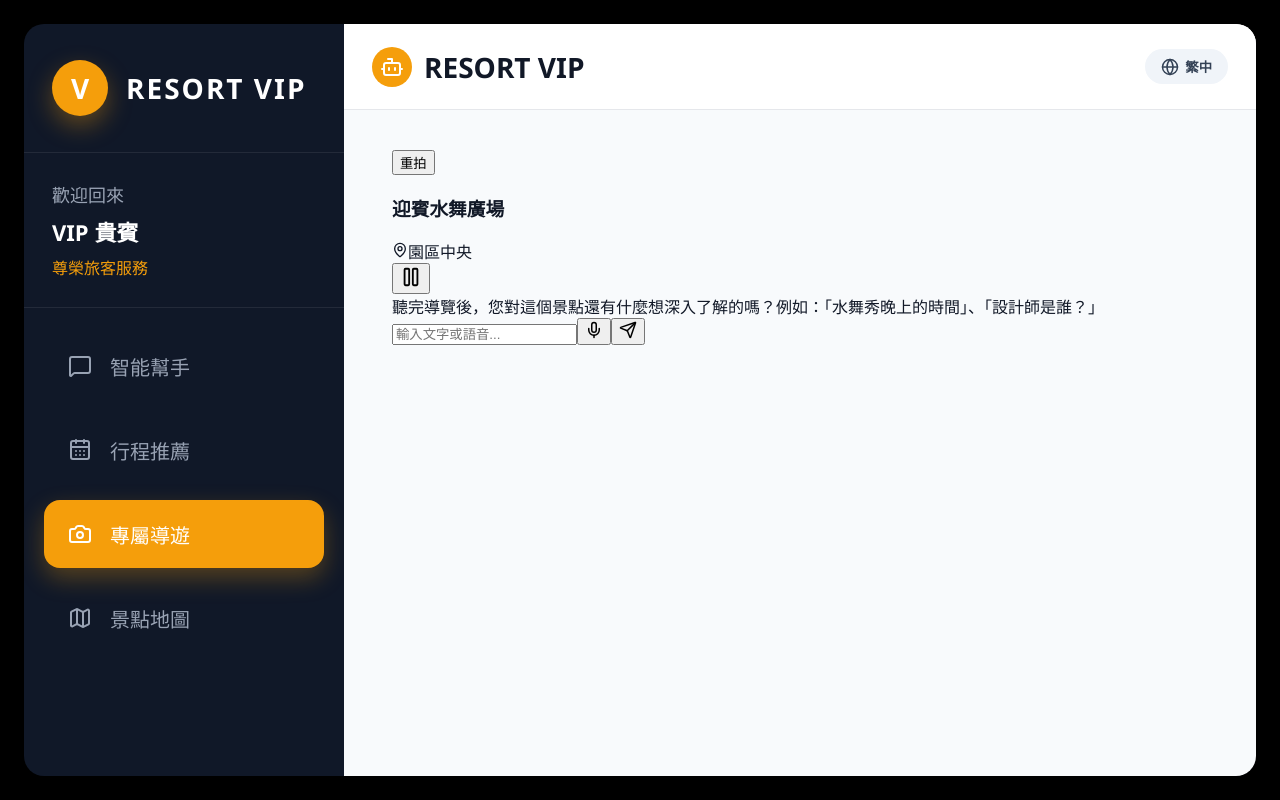
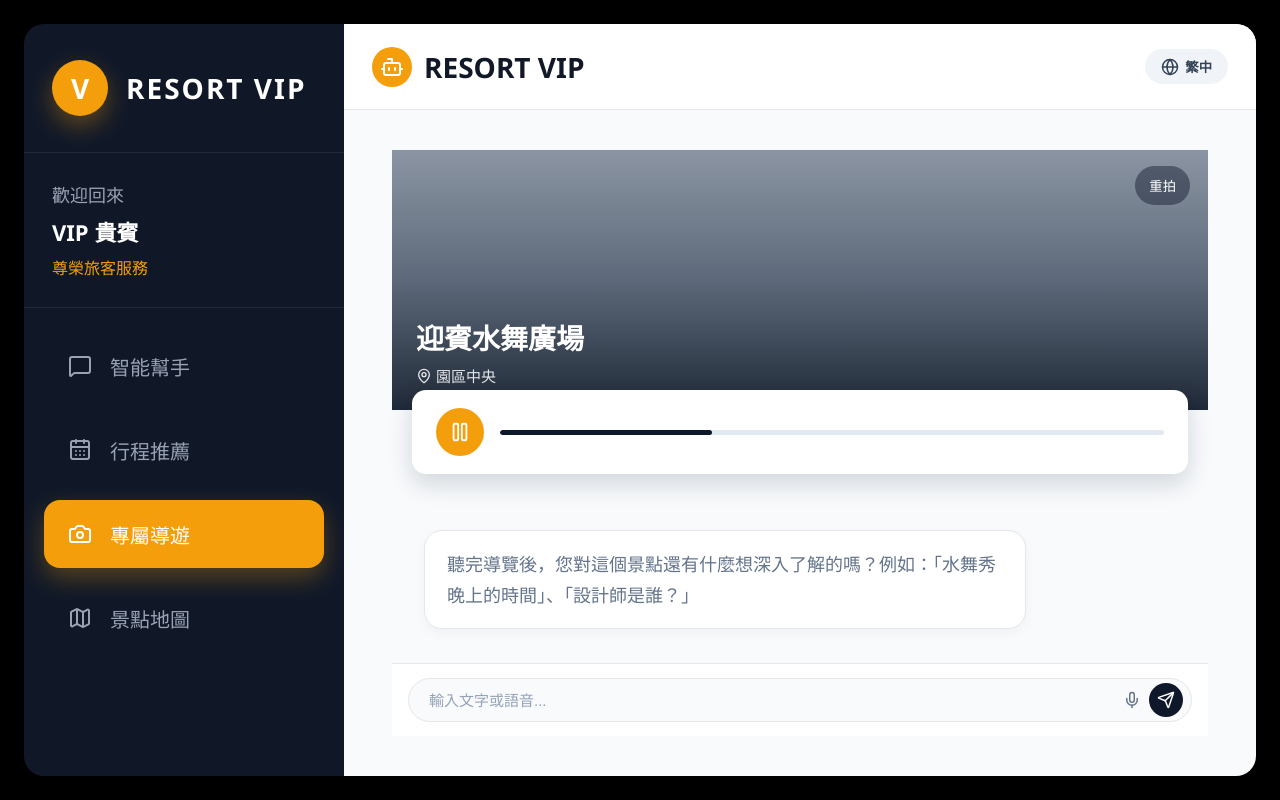
Before and after one commit to bomeiweiwei/resort-vip-web, a React (Vite) app: page /guide/result in a window 1280 px wide. Built offline with nearby package versions, Linux system fonts and the light colour scheme; no server answers; sample sign-in values are in the browser's storage.

Commit message:
modify css

```diff
--- a/src/main.tsx
+++ b/src/main.tsx
@@ -2,6 +2,7 @@ import { StrictMode } from "react";
 import { createRoot } from "react-dom/client";
 import { BrowserRouter } from "react-router-dom";
 import "./index.css";
+import "./styles/guide.css";
 import App from "./App";
 
 createRoot(document.getElementById("root")!).render(
--- /dev/null
+++ b/src/styles/guide.css
@@ -0,0 +1,348 @@
+/* GuidePage */
+
+.guide-page {
+  min-height: calc(100vh - 56px);
+  background: #f8fafc;
+  display: flex;
+  align-items: center;
+  justify-content: center;
+  padding: 40px 24px;
+}
+
+.guide-hero {
+  width: 100%;
+  max-width: 560px;
+  text-align: center;
+  display: flex;
+  flex-direction: column;
+  align-items: center;
+}
+
+.guide-camera-circle {
+  width: 280px;
+  height: 280px;
+  border-radius: 50%;
+  background: #e2e8f0;
+  color: #94a3b8;
+  display: flex;
+  align-items: center;
+  justify-content: center;
+  margin-bottom: 36px;
+}
+
+.guide-hero h1 {
+  margin: 0 0 16px;
+  color: #0f172a;
+  font-size: 32px;
+  font-weight: 800;
+  letter-spacing: 0.03em;
+}
+
+.guide-hero p {
+  margin: 0 0 36px;
+  color: #64748b;
+  font-size: 20px;
+  line-height: 1.7;
+}
+
+.guide-upload-button {
+  border: none;
+  border-radius: 999px;
+  background: #0f172a;
+  color: #ffffff;
+  padding: 18px 36px;
+  font-size: 24px;
+  font-weight: 800;
+  letter-spacing: 0.04em;
+  display: inline-flex;
+  align-items: center;
+  gap: 14px;
+  cursor: pointer;
+  box-shadow: 0 14px 24px rgba(15, 23, 42, 0.2);
+}
+
+.guide-upload-button:hover {
+  background: #111827;
+}
+
+.guide-upload-button:active {
+  transform: translateY(1px);
+}
+
+/* GuideLoadingPage */
+
+.guide-loading-page {
+  min-height: calc(100vh - 56px);
+  background: #0f172a;
+  display: flex;
+  align-items: center;
+  justify-content: center;
+}
+
+.guide-loading-content {
+  display: flex;
+  flex-direction: column;
+  align-items: center;
+  gap: 36px;
+}
+
+.guide-loading-card {
+  width: 280px;
+  height: 280px;
+  border-radius: 28px;
+  background: #1e293b;
+  border: 2px solid rgba(245, 158, 11, 0.75);
+  border-top: 8px solid #f59e0b;
+  color: #475569;
+  display: flex;
+  align-items: center;
+  justify-content: center;
+}
+
+.guide-loading-content p {
+  margin: 0;
+  color: #9ca3af;
+  font-size: 26px;
+  font-weight: 800;
+  letter-spacing: 0.04em;
+}
+
+/* GuideResultPage */
+
+.guide-result-page {
+  min-height: calc(100vh - 56px);
+  background: #f8fafc;
+  display: flex;
+  flex-direction: column;
+}
+
+.guide-result-hero {
+  height: 260px;
+  background: linear-gradient(
+    180deg,
+    #8b95a3 0%,
+    #5f6b7c 48%,
+    #1f2937 100%
+  );
+  position: relative;
+  padding: 0 24px;
+  display: flex;
+  align-items: flex-end;
+}
+
+.guide-restart-button {
+  position: absolute;
+  top: 16px;
+  right: 18px;
+  border: none;
+  border-radius: 999px;
+  background: rgba(15, 23, 42, 0.45);
+  color: #ffffff;
+  padding: 10px 14px;
+  cursor: pointer;
+}
+
+.guide-result-info {
+  color: #ffffff;
+  margin-bottom: 24px;
+}
+
+.guide-result-info h1 {
+  margin: 0 0 8px;
+  font-size: 28px;
+  font-weight: 800;
+}
+
+.guide-result-location {
+  display: flex;
+  align-items: center;
+  gap: 4px;
+  color: #e5e7eb;
+  font-size: 15px;
+}
+
+.guide-audio-card {
+  margin: -20px 20px 32px;
+  min-height: 84px;
+  background: #ffffff;
+  border-radius: 14px;
+  box-shadow: 0 10px 24px rgba(15, 23, 42, 0.16);
+  display: flex;
+  align-items: center;
+  gap: 16px;
+  padding: 18px 24px;
+  position: relative;
+  z-index: 2;
+}
+
+.guide-audio-button {
+  width: 48px;
+  height: 48px;
+  border: none;
+  border-radius: 50%;
+  background: #f59e0b;
+  color: #ffffff;
+  display: flex;
+  align-items: center;
+  justify-content: center;
+  cursor: pointer;
+}
+
+.guide-audio-track {
+  flex: 1;
+  height: 5px;
+  border-radius: 999px;
+  background: #e2e8f0;
+  overflow: hidden;
+}
+
+.guide-audio-progress {
+  width: 32%;
+  height: 100%;
+  background: #0f172a;
+  border-radius: 999px;
+}
+
+.guide-chat-list {
+  flex: 1;
+  padding: 24px 32px 120px;
+  display: flex;
+  flex-direction: column;
+  gap: 20px;
+}
+
+.guide-chat-row {
+  display: flex;
+}
+
+.guide-chat-row-assistant {
+  justify-content: flex-start;
+}
+
+.guide-chat-row-user {
+  justify-content: flex-end;
+}
+
+.guide-chat-bubble {
+  max-width: 80%;
+  background: #ffffff;
+  color: #64748b;
+  border: 1px solid #e5e7eb;
+  border-radius: 18px;
+  padding: 18px 22px;
+  font-size: 18px;
+  line-height: 1.7;
+  box-shadow: 0 4px 12px rgba(15, 23, 42, 0.04);
+}
+
+.guide-chat-row-assistant .guide-chat-bubble {
+  width: 80%;
+  max-width: none;
+}
+
+.guide-chat-row-user .guide-chat-bubble {
+  width: 55%;
+  max-width: none;
+  background: #0f172a;
+  color: #ffffff;
+}
+
+.guide-chat-input-area {
+  position: sticky;
+  bottom: 0;
+  background: #ffffff;
+  border-top: 1px solid #e5e7eb;
+  padding: 14px 16px;
+}
+
+.guide-chat-input-wrap {
+  height: 44px;
+  border: 1px solid #e5e7eb;
+  border-radius: 999px;
+  background: #f8fafc;
+  display: flex;
+  align-items: center;
+  padding: 0 8px 0 18px;
+}
+
+.guide-chat-input-wrap input {
+  flex: 1;
+  border: none;
+  outline: none;
+  background: transparent;
+  color: #0f172a;
+  font-size: 15px;
+}
+
+.guide-chat-input-wrap input::placeholder {
+  color: #94a3b8;
+}
+
+.guide-mic-button,
+.guide-send-button {
+  border: none;
+  background: transparent;
+  color: #64748b;
+  width: 34px;
+  height: 34px;
+  display: flex;
+  align-items: center;
+  justify-content: center;
+  cursor: pointer;
+}
+
+.guide-send-button {
+  border-radius: 50%;
+  background: #0f172a;
+  color: #ffffff;
+}
+
+/* RWD */
+
+@media (max-width: 768px) {
+  .guide-camera-circle {
+    width: 220px;
+    height: 220px;
+  }
+
+  .guide-hero h1 {
+    font-size: 26px;
+  }
+
+  .guide-hero p {
+    font-size: 17px;
+  }
+
+  .guide-upload-button {
+    font-size: 20px;
+    padding: 16px 28px;
+  }
+
+  .guide-loading-card {
+    width: 220px;
+    height: 220px;
+  }
+
+  .guide-result-hero {
+    height: 220px;
+  }
+
+  .guide-audio-card {
+    margin: -20px 16px 24px;
+    padding: 16px;
+  }
+
+  .guide-chat-list {
+    padding: 20px 16px 100px;
+  }
+
+  .guide-chat-row-assistant .guide-chat-bubble,
+  .guide-chat-row-user .guide-chat-bubble {
+    width: auto;
+    max-width: 88%;
+  }
+
+  .guide-chat-bubble {
+    font-size: 16px;
+  }
+}
```
